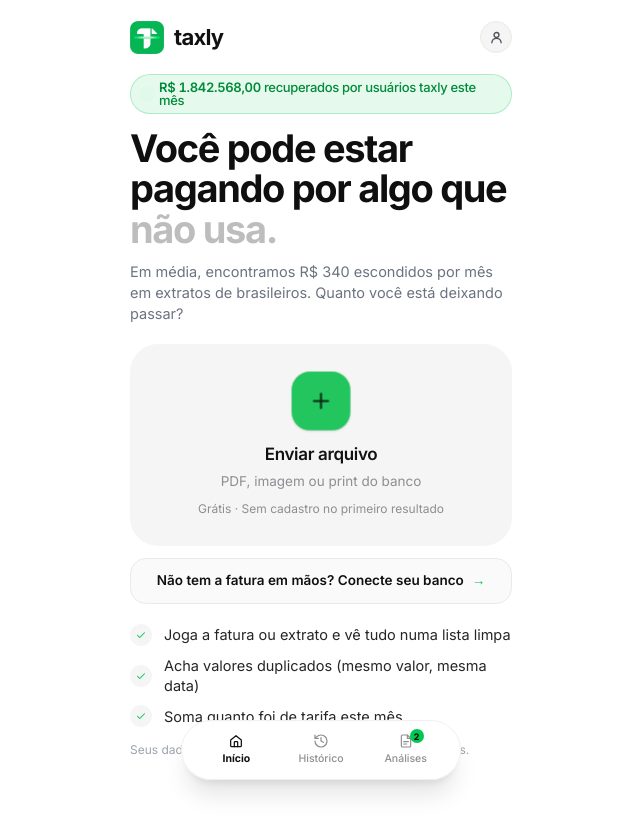
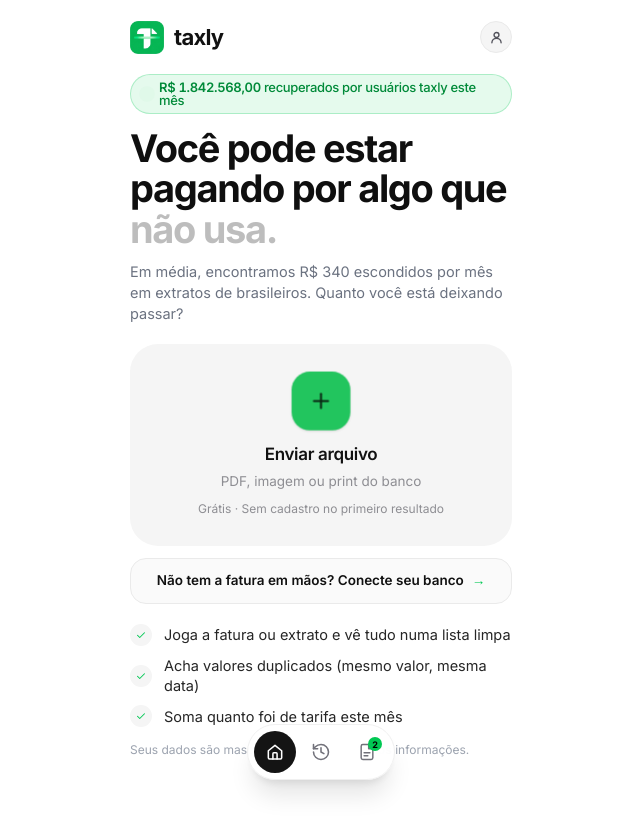
Before and after one commit to uset01/Taxly, a Next.js app: page / in a window 1280 px wide. Shown: the top 834 px of the page, without its empty margins (319-959 px from the left). Built offline with nearby package versions, Linux system fonts and the light colour scheme.

Commit message:
style(nav): compact icon-only floating navigation bar

```diff
--- a/src/components/HomeScreen.tsx
+++ b/src/components/HomeScreen.tsx
@@ -1060,52 +1060,53 @@ export function HomeScreen() {
           )}
         </main>
 
-        {/* Barra Flutuante Inferior (Início, Histórico, Análises) */}
+        {/* Barra Flutuante Inferior (Apenas ícones compactos) */}
         {!isPaywallFlowScreen && (
           <nav
             aria-label="Navegação principal"
             style={{ position: "fixed" }}
-            className="fixed bottom-5 left-1/2 -translate-x-1/2 z-40 w-[280px] max-w-[calc(100%-2rem)] rounded-full bg-white/95 dark:bg-[#1A1A1A]/95 backdrop-blur-md px-3 py-2 border border-[#F0F0F0] dark:border-[#2E2E30] shadow-xl flex items-center justify-around"
+            className="fixed bottom-5 left-1/2 -translate-x-1/2 z-40 rounded-full bg-white/95 dark:bg-[#1A1A1A]/95 backdrop-blur-md p-1.5 border border-[#F0F0F0] dark:border-[#2E2E30] shadow-xl flex items-center gap-1"
           >
             {/* 1. Início */}
             <button
               type="button"
+              aria-label="Início"
               onClick={() => {
                 setScreenState("empty");
                 setActiveTab("home");
                 window.scrollTo({ top: 0, behavior: "smooth" });
               }}
-              className={`flex-1 py-1 flex flex-col items-center justify-center gap-0.5 rounded-full transition-colors cursor-pointer ${
+              className={`w-[42px] h-[42px] rounded-full flex items-center justify-center transition-colors cursor-pointer ${
                 screenState === "empty" && activeTab === "home"
-                  ? "text-[#111111] dark:text-white font-bold"
-                  : "text-[#8E8E93] hover:text-[#111111] dark:hover:text-white font-medium"
+                  ? "bg-[#141414] dark:bg-white text-white dark:text-[#141414]"
+                  : "bg-transparent hover:bg-[#F5F5F5] dark:hover:bg-[#262626] active:bg-[#EAEAEA] text-[#71717A] dark:text-[#A1A1AA] hover:text-[#111111] dark:hover:text-white"
               }`}
             >
-              <HomeIcon className="w-4 h-4" />
-              <span className="text-[10.5px]">Início</span>
+              <HomeIcon className="w-5 h-5" />
             </button>
 
             {/* 2. Histórico */}
             <button
               type="button"
+              aria-label="Histórico"
               onClick={() => {
                 setScreenState("empty");
                 setActiveTab("vault");
                 window.scrollTo({ top: 0, behavior: "smooth" });
               }}
-              className={`flex-1 py-1 flex flex-col items-center justify-center gap-0.5 rounded-full transition-colors cursor-pointer ${
+              className={`w-[42px] h-[42px] rounded-full flex items-center justify-center transition-colors cursor-pointer ${
                 screenState === "empty" && activeTab === "vault"
-                  ? "text-[#111111] dark:text-white font-bold"
-                  : "text-[#8E8E93] hover:text-[#111111] dark:hover:text-white font-medium"
+                  ? "bg-[#141414] dark:bg-white text-white dark:text-[#141414]"
+                  : "bg-transparent hover:bg-[#F5F5F5] dark:hover:bg-[#262626] active:bg-[#EAEAEA] text-[#71717A] dark:text-[#A1A1AA] hover:text-[#111111] dark:hover:text-white"
               }`}
             >
-              <HistoryIcon className="w-4 h-4" />
-              <span className="text-[10.5px]">Histórico</span>
+              <HistoryIcon className="w-5 h-5" />
             </button>
 
             {/* 3. Análises (com badge 2 anexado) */}
             <button
               type="button"
+              aria-label="Análises"
               onClick={() => {
                 if (currentAnalysisData) {
                   setScreenState("result");
@@ -1115,19 +1116,16 @@ export function HomeScreen() {
                 }
                 window.scrollTo({ top: 0, behavior: "smooth" });
               }}
-              className={`flex-1 py-1 flex flex-col items-center justify-center gap-0.5 rounded-full transition-colors cursor-pointer ${
+              className={`relative w-[42px] h-[42px] rounded-full flex items-center justify-center transition-colors cursor-pointer ${
                 screenState === "result"
-                  ? "text-[#111111] dark:text-white font-bold"
-                  : "text-[#8E8E93] hover:text-[#111111] dark:hover:text-white font-medium"
+                  ? "bg-[#141414] dark:bg-white text-white dark:text-[#141414]"
+                  : "bg-transparent hover:bg-[#F5F5F5] dark:hover:bg-[#262626] active:bg-[#EAEAEA] text-[#71717A] dark:text-[#A1A1AA] hover:text-[#111111] dark:hover:text-white"
               }`}
             >
-              <div className="relative flex items-center justify-center">
-                <DocumentScannerIcon className="w-4 h-4" />
-                <span className="absolute -top-1 -right-2.5 w-3.5 h-3.5 rounded-full bg-[#00C853] text-[9px] font-bold text-black flex items-center justify-center">
-                  2
-                </span>
-              </div>
-              <span className="text-[10.5px]">Análises</span>
+              <DocumentScannerIcon className="w-5 h-5" />
+              <span className="absolute top-1.5 right-1.5 w-3.5 h-3.5 rounded-full bg-[#00C853] text-[9px] font-bold text-black flex items-center justify-center leading-none">
+                2
+              </span>
             </button>
           </nav>
         )}
```
